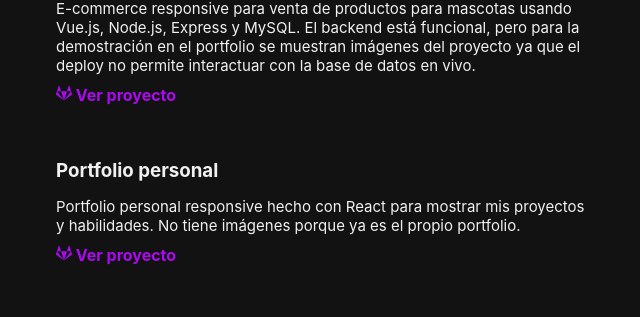
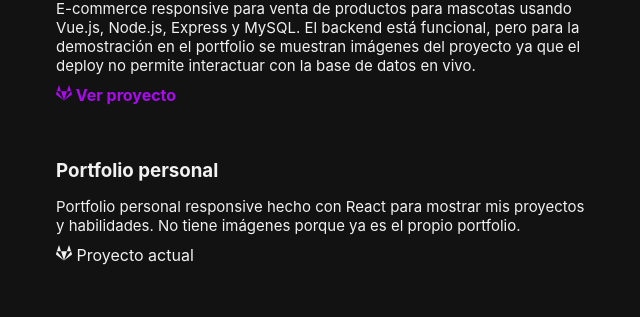
Before and after one commit to ErikaHolzm/portfolio, a React (Create React App) app: page / in a window 1280 px wide. Shown: the part 1656-1973 px from the top of the page, without its empty margins (319-959 px from the left). Built offline with nearby package versions, Linux system fonts and the light colour scheme; grey boxes are pictures that could not be loaded.

Commit message:
fix urls

```diff
--- a/src/components/Proyectos.jsx
+++ b/src/components/Proyectos.jsx
@@ -112,9 +112,21 @@ function Proyectos() {
             <h3>{proyecto.nombre}</h3>
             <p>{proyecto.descripcion}</p>
 
-            <a href={proyecto.enlace} target="_blank" rel="noopener noreferrer">
-              <FaGitlab /> Ver proyecto
-            </a>
+            {proyecto.enlace?.startsWith("http") ? (
+                  <a
+                    href={proyecto.enlace}
+                    target="_blank"
+                    rel="noopener noreferrer"
+                    onClick={(e) => e.stopPropagation()}
+                  >
+                    <FaGitlab /> Ver proyecto
+                  </a>
+                ) : (
+                  <span className="proyecto-sin-link">
+                    <FaGitlab /> Proyecto actual
+                  </span>
+                )}
+
           </li>
         ))}
       </ul>
```
